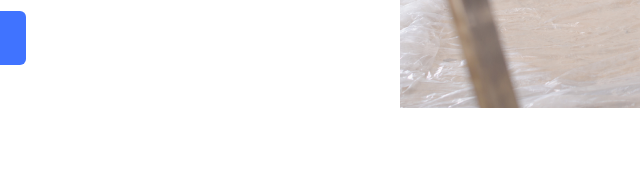
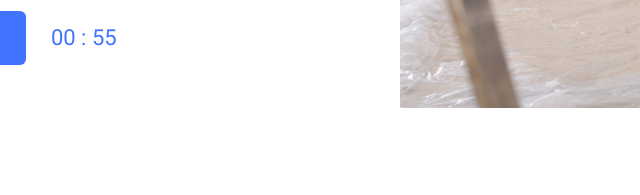
Before and after one commit to alina-kh/-----------, a website: page src/index.html in a window 1280 px wide. Shown: the part 608-803 px from the top of the page, 225-865 px from the left. Drawn offline with Linux system fonts and the light colour scheme.

Commit message:
правки

```diff
--- a/public/styles.css
+++ b/public/styles.css
@@ -16,6 +16,10 @@
   font-weight: 400;
   margin: 0;
   padding: 0;
+}
+
+html, body {
+  height: 100%;
 }
 
 body {
@@ -135,6 +139,12 @@ body {
     text-align: left;
   }
 }
+.wrapper {
+  min-height: 100%;
+  display: flex;
+  flex-direction: column;
+}
+
 .container {
   display: block;
   min-width: 280px;
@@ -159,6 +169,7 @@ body {
 .main {
   padding-top: 20px;
   padding-bottom: 20px;
+  flex-grow: 1;
 }
 
 @media (min-width: 768px) {
--- a/src/index.html
+++ b/src/index.html
@@ -7,6 +7,7 @@
     <link rel="stylesheet" href="../public/styles.css">
   </head>
   <body>
+    <div class="wrapper">
       <header class="header">
         <div class="header__container container">
           <a href="#">
@@ -29,7 +30,7 @@
               </div>
             </div>
             <picture class="block__image-wrapper">
-            <img class="image" src="images/picture.png" srcset="images/picture-x2.png 2x" alt="">
+              <img class="image" src="images/picture.png" srcset="images/picture-x2.png 2x" alt="Обновить страницу">
             </picture>
           </div>
         </section>
@@ -57,6 +58,7 @@
           </ul>
         </div>
       </footer>
+    </div>
     <script src="script.js"></script>
   </body>
 </html>
--- a/src/script.js
+++ b/src/script.js
@@ -1,13 +1,6 @@
 let timerWrapper = document.getElementById("timer");
 let timer = parseInt(timerWrapper.dataset.time);
-
-let started = false; //таймер не запущен
-
-function start() {
-  if (started) {return}; // если таймер запущен — выходим из функции
-
-  let startTime = new Date();   //сохраняем время нажатия
-  //
+let startTime = new Date();   //текущее время
 let stopTime = startTime.setMinutes(startTime.getMinutes() + timer); //получаем время окончания таймера
 
 // запускаем ежесекундный отсчёт
@@ -25,9 +18,10 @@ function start() {
 
   if (remain < 0) {// если время вышло
     clearInterval(countdown);// останавливаем отсчёт
-      window.location.reload()
+    window.location.reload();
     }
 }, 1000);
 
-  started = true; // помечаем, что таймер уже запущен
+function start() {
+  window.location.reload();
 }
--- a/src/styles/blocks/main.scss
+++ b/src/styles/blocks/main.scss
@@ -1,6 +1,7 @@
 .main {
   padding-top: 20px;
   padding-bottom: 20px;
+  flex-grow: 1;
 }
 
 @media (min-width: $tablet) {
--- /dev/null
+++ b/src/styles/blocks/wrapper.scss
@@ -0,0 +1,5 @@
+.wrapper {
+    min-height: 100%;
+    display: flex;
+    flex-direction: column;
+}
--- a/src/styles/general/general.scss
+++ b/src/styles/general/general.scss
@@ -6,6 +6,9 @@
   margin: 0;
   padding: 0;
 }
+html, body {
+  height: 100%;
+ }
 body {
   font-family: "Lato", sans-serif;
   font-weight: 400;
--- a/src/styles/style.scss
+++ b/src/styles/style.scss
@@ -5,6 +5,7 @@
 @import "general/text.scss";
 @import "general/button.scss";
 @import "general/title.scss";
+@import "blocks/wrapper.scss";
 @import "blocks/container.scss";
 @import "blocks/main.scss";
 @import "blocks/image.scss";
```
Lines whose indentation alone changed are shown as unchanged.
